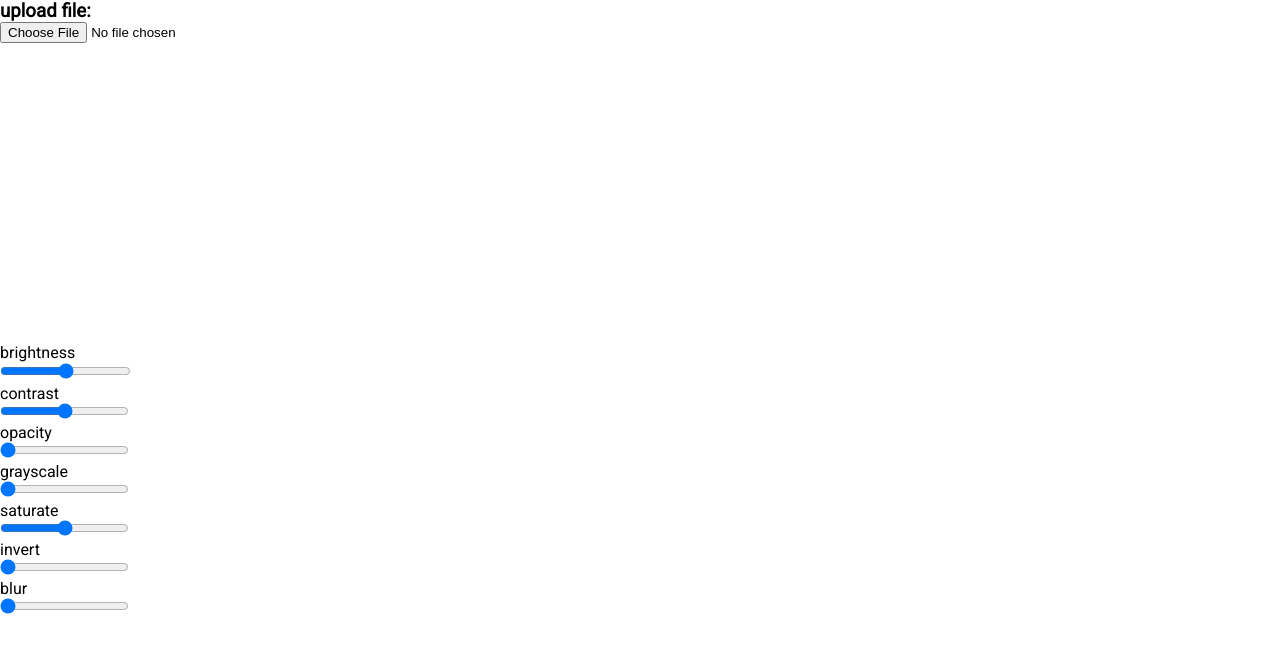
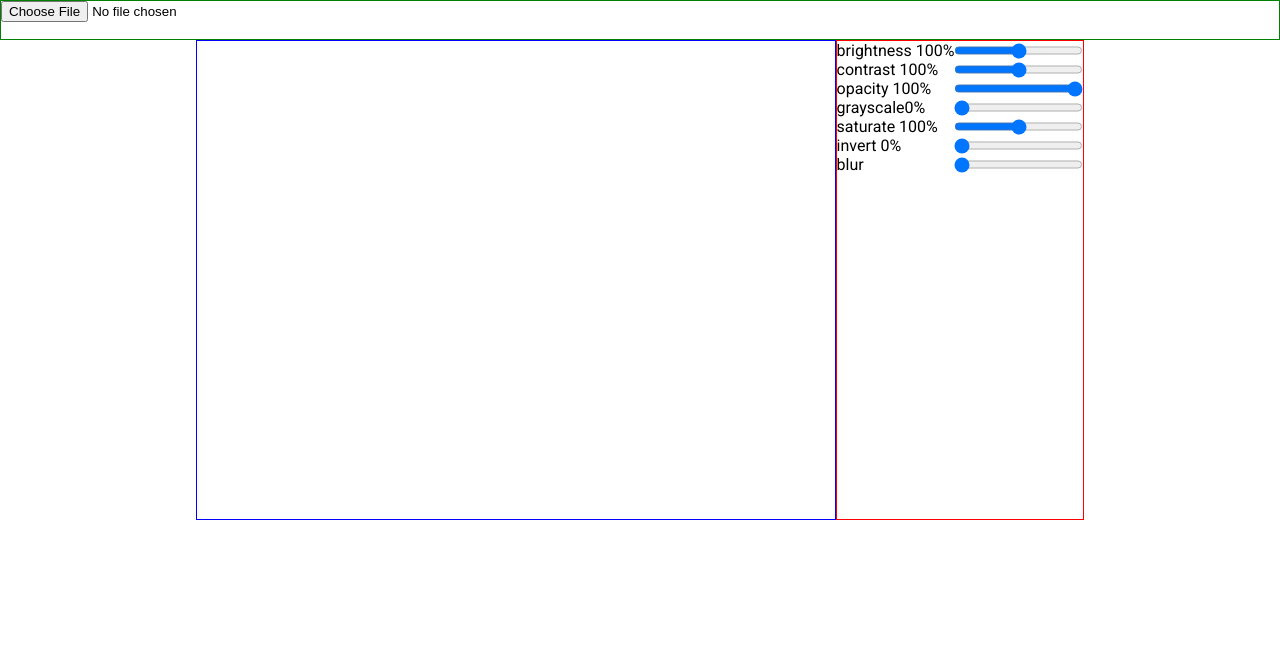
Before and after one commit to elycarvalho/image-editor, a plain HTML site: page index.html in a window 1280 px wide. Drawn offline with Linux system fonts and the light colour scheme.

Commit message:
ajustes layout

```diff
--- a/css/style.css
+++ b/css/style.css
@@ -8,15 +8,41 @@ body{
 	font-family: 'Roboto', arial, sans-serif;
 }
 
+.container{
+	margin-top: 40px;
+	display: flex;
+	justify-content: center;
+}
+
+.upper-bar{
+	top: 0;
+	position: absolute;
+	width: 100%;
+	border: 1px solid green;
+	height: 40px;
+
+}
+
 #imgContainer{
-	width: 300px;
-	height: 300px;
+	border: 1px solid blue;
+	width: 640px;
+	height: 480px;
 }
 
 img{
 	width: 100%;
+	height: 100%;
 }
 
 #bright{
+
+}
+
+.container-ajustes{
 	border: 1px solid red;
 }
+
+.ajuste{
+	display: flex;
+	justify-content: space-between;
+}
--- a/index.html
+++ b/index.html
@@ -10,33 +10,42 @@
 	<title>Projeto padrão</title>
 </head>
 <body>
+	<div class="upper-bar">
+		<input type="file" id="fileInput">
+	</div>
     <div class="container">
-   	<h3>upload file:</h3>
-	   <input type="file" id="fileInput">
 	    <div id="imgContainer"></div>
+
+		<div class="container-ajustes" >
+			<div class="ajuste">
+			<p>brightness <span id="bright-percent">100%</span></p>
+			<input type="range" id="bright" min="0" max="200" onchange="change('bright')">
 			</div>
-   <div id="container-ajustes" >
-   	<p>brightness</p>
-   	<input type="range" id="bright" min="0" max="200" onchange="change('bright')">
-   	<div id="bright-percent"></div>
-   	<p>contrast</p>
+			<div class="ajuste">
+			<p>contrast <span id="contrast-percent">100%</span></p>
 			<input type="range" id="contrast" min="0" max="200" onchange="change('contrast')">
-   	<div id="contrast-percent"></div>
-   	<p>opacity</p>
-   	<input type="range" id="opacity" min="0" max="100" value="0" onchange="change('opacity')">
-   	<div id="opacity-percent"></div>
-   	<p>grayscale</p>
+			</div>
+			<div class="ajuste">
+			<p>opacity <span id="opacity-percent">100%</span></p>
+			<input type="range" id="opacity" min="0" max="100" value="100" onchange="change('opacity')">
+			</div>
+			<div class="ajuste">
+			<p>grayscale<span id="grayscale-percent">0%</span></p>
 			<input type="range" id="grayscale" min="0" max="200" value="0" onchange="change('grayscale')">
-   	<div id="grayscale-percent"></div>
-   	<p>saturate</p>
+			</div>
+			<div class="ajuste">
+			<p>saturate <span id="saturate-percent">100%</span></p>
 			<input type="range" id="saturate" min="0" max="200" onchange="change('saturate')">
-   	<div id="saturate-percent"></div>
-   	<p>invert</p>
+			</div>
+			<div class="ajuste">
+			<p>invert <span id="invert-percent">0%</span></p>
 			<input type="range" id="invert" min="0" max="100" value="0" onchange="change('invert')">
-   	<div id="invert-percent"></div>
-   	<p>blur</p>
-   	<input type="range" id="blur" min="0" max="30" value="0" onchange="change('blur')">
-   	<div id="blur-percent"></div>
+			</div>
+			<div class="ajuste">
+			<p>blur <span id="blur-percent"></span></p>
+			<input type="range" id="blur" min="0" max="15" value="0" onchange="change('blur')">
+			</div>
+		</div>
 	</div>
 
   <script src="js/script.js"></script>
--- a/js/script.js
+++ b/js/script.js
@@ -58,6 +58,6 @@ function change(e){
       	break
       case 'blur':
       	img.style.filter = `blur(${blur.value}px)`
-      	blurPercent.innerHTML = `${blur.value}%`
+      	blurPercent.innerHTML = `${blur.value}px`
     }
 }
```
Lines whose indentation alone changed are shown as unchanged.
